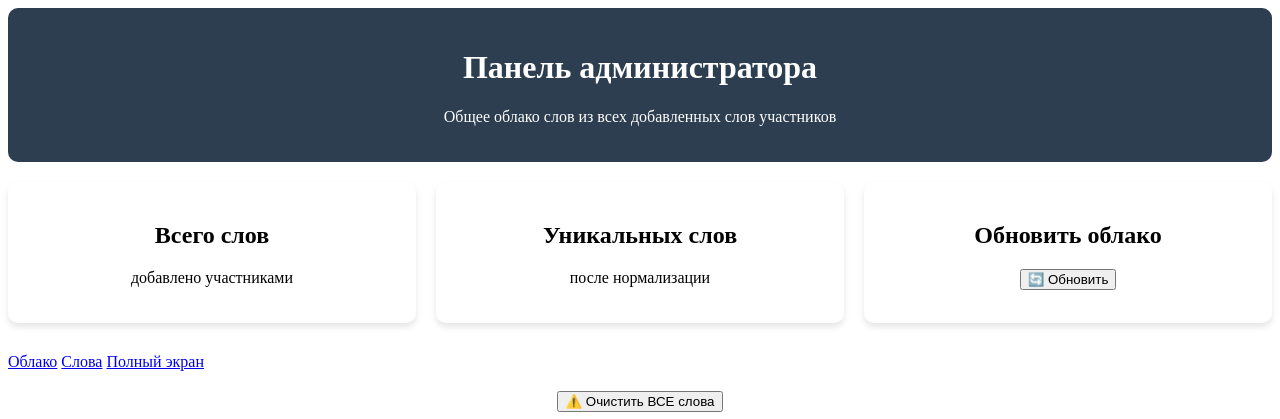
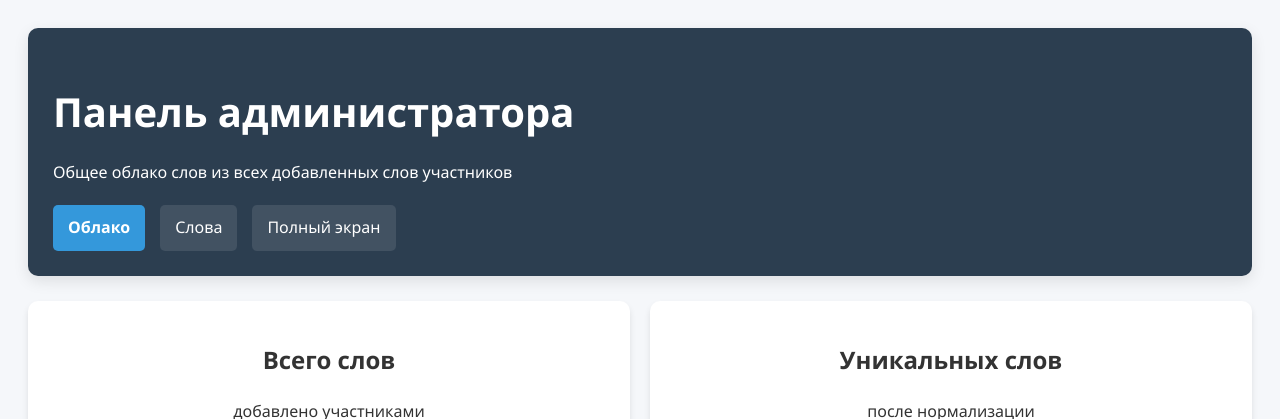
Before and after one commit to desretoot-a11y/wordcloud-octo-carnival, a Flask app: template templates/admin.html in a window 1280 px wide. Shown: the top 419 px of the page. Run offline with Flask 3, Linux system fonts and the light colour scheme; the template is opened without the code that fills it, so the values that code supplies are empty.

Commit message:
Update admin.html

```diff
--- a/templates/admin.html
+++ b/templates/admin.html
@@ -1,18 +1,62 @@
-<!doctype html>
+<!DOCTYPE html>
 <html lang="ru">
 <head>
-<meta charset="utf-8">
-<meta name="viewport" content="width=device-width, initial-scale=1">
+    <meta charset="UTF-8">
+    <meta name="viewport" content="width=device-width, initial-scale=1.0">
     <title>Админ-панель - Облако слов</title>
     <style>
-/* Аналогичные стили из index.html, плюс дополнительные для админки */
+        :root {
+            --primary: #3498db;
+            --danger: #e74c3c;
+            --success: #2ecc71;
+            --dark: #2c3e50;
+            --light: #ecf0f1;
+        }
+
+        body {
+            font-family: 'Segoe UI', Tahoma, Geneva, Verdana, sans-serif;
+            background: #f5f7fa;
+            color: #333;
+            line-height: 1.6;
+            padding: 20px;
+        }
+
         .admin-header {
-    background: #2c3e50;
+            background: var(--dark);
             color: white;
-    padding: 20px;
+            padding: 25px;
             border-radius: 10px;
-    margin-bottom: 20px;
-    text-align: center;
+            margin-bottom: 25px;
+            box-shadow: 0 5px 15px rgba(0,0,0,0.1);
+        }
+
+        .admin-header h1 {
+            margin-bottom: 10px;
+            font-size: 2.5rem;
+        }
+
+        .admin-nav {
+            display: flex;
+            gap: 15px;
+            margin-top: 20px;
+        }
+
+        .admin-nav a {
+            color: white;
+            text-decoration: none;
+            padding: 10px 15px;
+            border-radius: 5px;
+            background: rgba(255,255,255,0.1);
+            transition: background 0.3s;
+        }
+
+        .admin-nav a:hover {
+            background: rgba(255,255,255,0.2);
+        }
+
+        .admin-nav a.active {
+            background: var(--primary);
+            font-weight: bold;
         }
 
         .stats-grid {
@@ -28,12 +72,18 @@
             box-shadow: 0 4px 6px rgba(0,0,0,0.1);
             padding: 20px;
             text-align: center;
+            transition: transform 0.3s;
+        }
+
+        .stat-card:hover {
+            transform: translateY(-5px);
+            box-shadow: 0 10px 20px rgba(0,0,0,0.1);
         }
 
         .stat-value {
             font-size: 2.5rem;
             font-weight: bold;
-    color: #3498db;
+            color: var(--primary);
             margin: 10px 0;
         }
 
@@ -47,6 +97,10 @@
         .cloud-container {
             text-align: center;
             margin: 30px 0;
+            padding: 20px;
+            background: white;
+            border-radius: 10px;
+            box-shadow: 0 5px 15px rgba(0,0,0,0.05);
         }
 
         #global-cloud {
@@ -55,12 +109,49 @@
             box-shadow: 0 5px 15px rgba(0,0,0,0.1);
             margin-top: 20px;
         }
+
+        .btn {
+            padding: 12px 25px;
+            border: none;
+            border-radius: 50px;
+            cursor: pointer;
+            font-size: 16px;
+            font-weight: 600;
+            transition: all 0.3s;
+        }
+
+        .btn-refresh {
+            background: var(--success);
+            color: white;
+        }
+
+        .btn-clear {
+            background: var(--danger);
+            color: white;
+        }
+
+        .btn-display {
+            background: var(--primary);
+            color: white;
+        }
+
+        .btn:hover {
+            opacity: 0.9;
+            transform: translateY(-3px);
+            box-shadow: 0 5px 15px rgba(0,0,0,0.1);
+        }
     </style>
 </head>
 <body>
     <div class="admin-header">
         <h1>Панель администратора</h1>
         <p>Общее облако слов из всех добавленных слов участников</p>
+
+        <div class="admin-nav">
+            <a href="{{ url_for('admin_panel', password=request.args.get('password')) }}" class="active">Облако</a>
+            <a href="{{ url_for('admin_words_panel', password=request.args.get('password')) }}">Слова</a>
+            <a href="{{ url_for('display_fullscreen') }}" target="_blank">Полный экран</a>
+        </div>
     </div>
 
     <div class="stats-grid">
@@ -75,21 +166,12 @@
             <div class="stat-value">{{ unique_words_count }}</div>
             <p>после нормализации</p>
         </div>
-
-    <div class="stat-card">
-        <h2>Обновить облако</h2>
-        <button onclick="refreshCloud()">🔄 Обновить</button>
-    </div>
-</div>
-
-<div class="admin-nav">
-    <a href="{{ url_for('admin_panel', password=request.args.get('password')) }}" class="active">Облако</a>
-    <a href="{{ url_for('admin_words_panel', password=request.args.get('password')) }}">Слова</a>
-    <a href="{{ url_for('display_fullscreen') }}" target="_blank">Полный экран</a>
     </div>
 
     <div class="admin-controls">
-    <button class="btn-clear" onclick="clearAllWords()">⚠️ Очистить ВСЕ слова</button>
+        <button class="btn btn-refresh" onclick="refreshCloud()">🔄 Обновить облако</button>
+        <button class="btn btn-display" onclick="window.open('{{ url_for('display_fullscreen') }}', '_blank')">📺 Открыть в полный экран</button>
+        <button class="btn btn-clear" onclick="clearAllWords()">⚠️ Очистить ВСЕ слова</button>
     </div>
 
     <div class="cloud-container">
@@ -97,13 +179,11 @@
     </div>
 
     <script>
-// Обновление облака слов
         function refreshCloud() {
             const img = document.getElementById("global-cloud");
             img.src = "{{ url_for('global_cloud_image') }}?ts=" + Date.now();
         }
 
-// Очистка всех слов
         function clearAllWords() {
             if (confirm("ВЫ УВЕРЕНЫ? Это удалит ВСЕ слова всех участников!")) {
                 window.location.href = "{{ url_for('clear_all_words', password=request.args.get('password')) }}";
```
Lines whose indentation alone changed are shown as unchanged.
